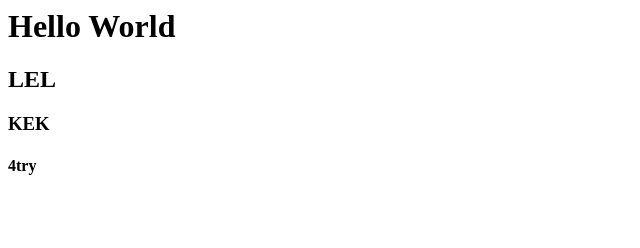
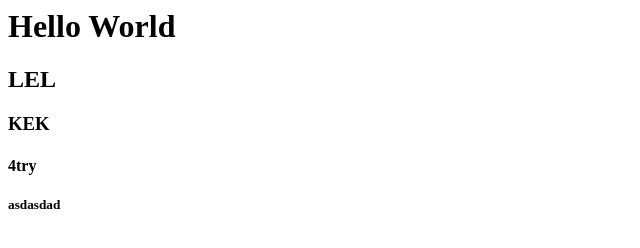
Before and after one commit to MartinoFabbro/Intro, a plain HTML site: page index.html in a window 1280 px wide. Shown: the full height of the page, 0-640 px from the left. Drawn offline with Linux system fonts and the light colour scheme.

Commit message:
another change

```diff
--- a/index.html
+++ b/index.html
@@ -2,3 +2,4 @@
 <h2>LEL</h2>
 <h3>KEK</h3>
 <h4>4try</h4>
+<h5>asdasdad</h5>
```
